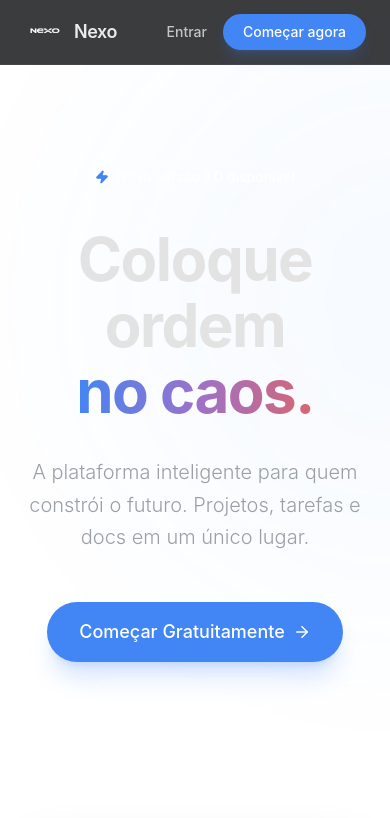
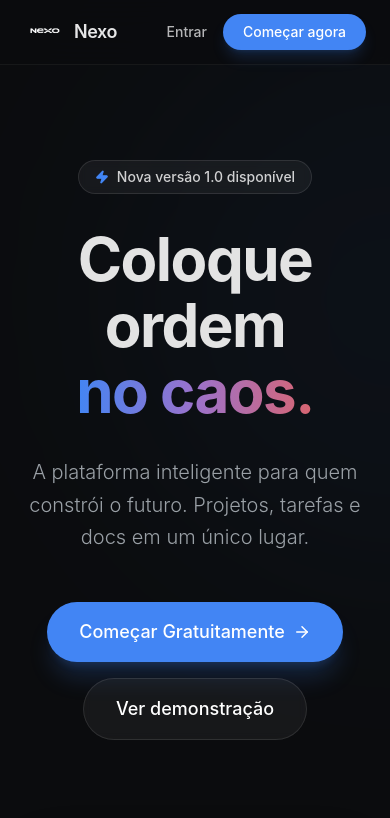
Before and after one commit to Prudencioicaro/nexo-gest-o, a React (Vite) app: page / in a window 390 px wide. Shown: the top 818 px of the page. Built offline with nearby package versions, Linux system fonts and the light colour scheme.

Commit message:
Fix mobile Kanban and LandingPage BG

```diff
--- a/src/components/KanbanBoard.tsx
+++ b/src/components/KanbanBoard.tsx
@@ -245,10 +245,15 @@ function SortableTaskCard({ task, onClick, columns, index }: { task: Task; onCli
             ref={setNodeRef}
             {...attributes}
             {...listeners}
-            className={`group/card p-4 bg-[#1c1c1c] border border-white/5 rounded-xl shadow-sm hover:border-white/20 hover:bg-[#202020] transition-all duration-200 animate-in fade-in slide-in-from-top-1 ease-out overflow-hidden relative cursor-grab active:cursor-grabbing`}
+            className={`group/card p-4 bg-[#1c1c1c] border border-white/5 rounded-xl shadow-sm hover:border-white/20 hover:bg-[#202020] transition-all duration-200 animate-in fade-in slide-in-from-top-1 ease-out overflow-hidden relative cursor-grab active:cursor-grabbing touch-none`}
             style={{ ...style, animationDelay: `${index * 50}ms` }}
         >
-            <div className="flex-1 min-w-0" onClick={onClick}>
+            <div className="flex-1 min-w-0" onClick={(e) => {
+                // Prevent click if it was a drag gesture
+                if (!isDragging) {
+                    onClick();
+                }
+            }}>
                 <div className="flex items-center gap-2 mb-2 opacity-30">
                     <div className="w-1.5 h-1.5 rounded-full bg-[#2383e2]" />
                     <span className="text-[9px] font-bold uppercase tracking-widest">Tarefa</span>
--- a/src/pages/LandingPage.tsx
+++ b/src/pages/LandingPage.tsx
@@ -8,7 +8,7 @@ interface LandingPageProps {
 
 export function LandingPage({ onAuth }: LandingPageProps) {
     return (
-        <div className="min-h-screen text-[#e3e3e3] selection:bg-[#4285F4]/30 selection:text-white overflow-x-hidden">
+        <div className="min-h-screen bg-[#0b0c0e] text-[#e3e3e3] selection:bg-[#4285F4]/30 selection:text-white overflow-x-hidden">
 
             {/* Navbar */}
             <nav className="fixed top-0 w-full z-50 bg-[#0b0c0e]/80 backdrop-blur-xl border-b border-white/5">
```
